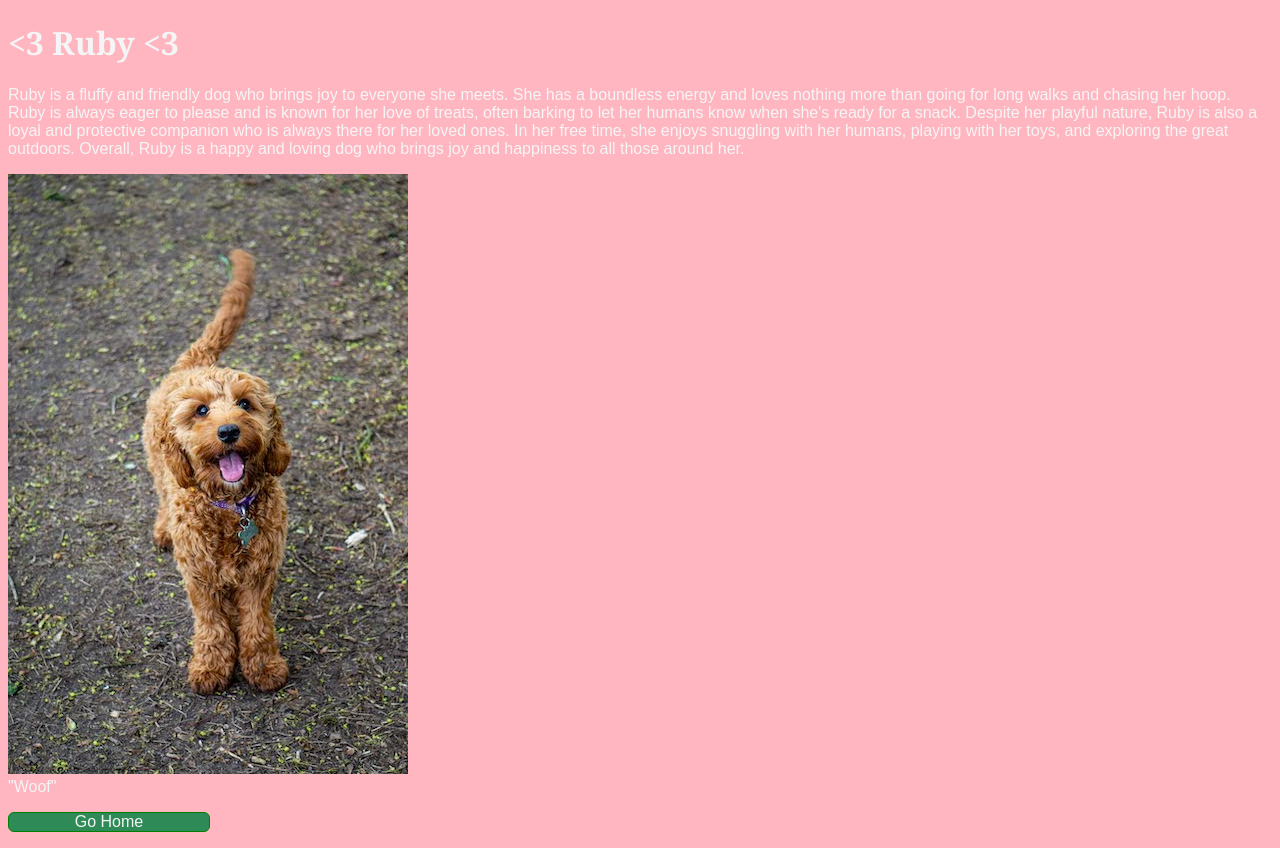
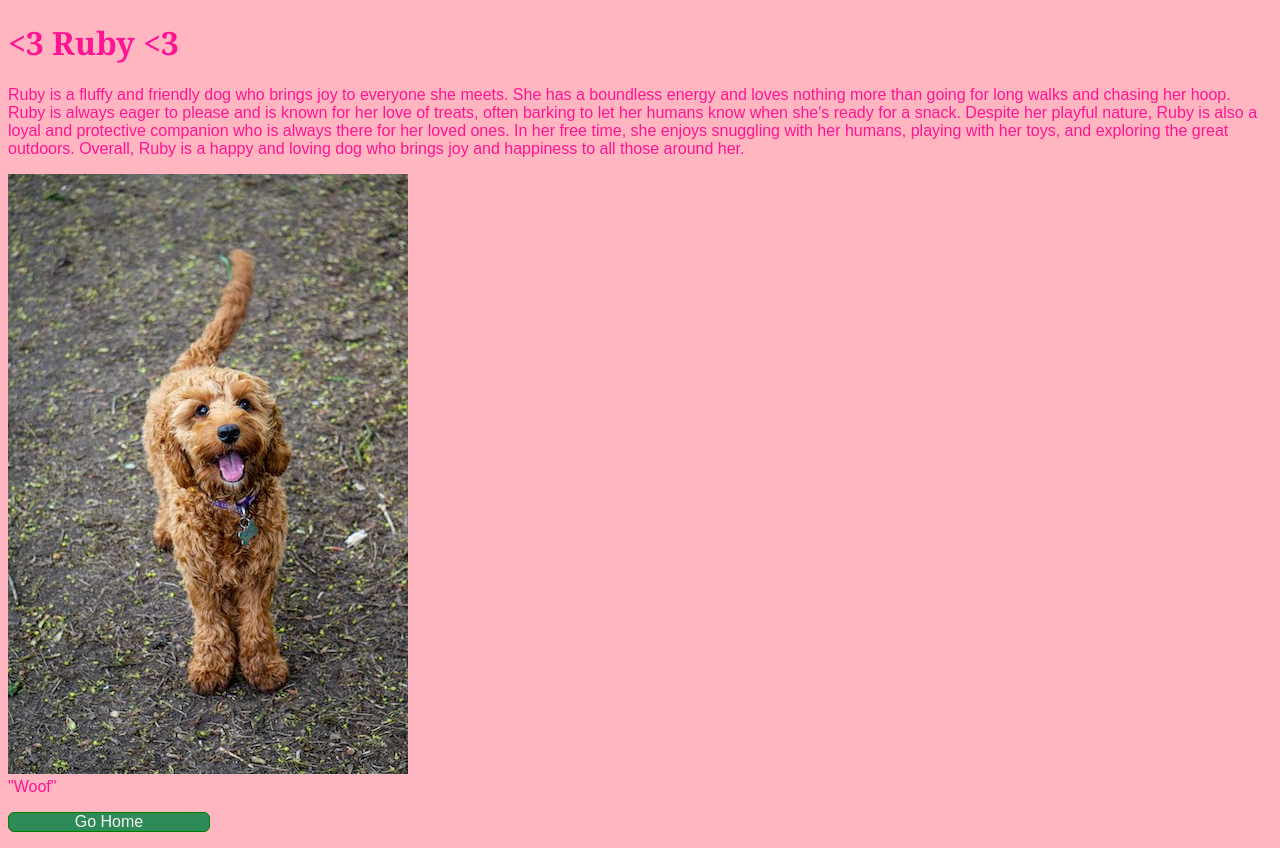
Before and after one commit to LisaJLB/coursera-test, a plain HTML site: page site/Ruby.html in a window 1280 px wide. Drawn offline with Linux system fonts and the light colour scheme.

Commit message:
changes Rubys font color back to pink

```diff
--- a/site/Ruby.html
+++ b/site/Ruby.html
@@ -10,6 +10,12 @@
 			background-color: lightpink;
 			color: deeppink;
 		}
+		h1 {
+			color: deeppink;
+		}
+		p {
+			color: deeppink;
+		}
 	</style>
 </head>
 <body>
```
